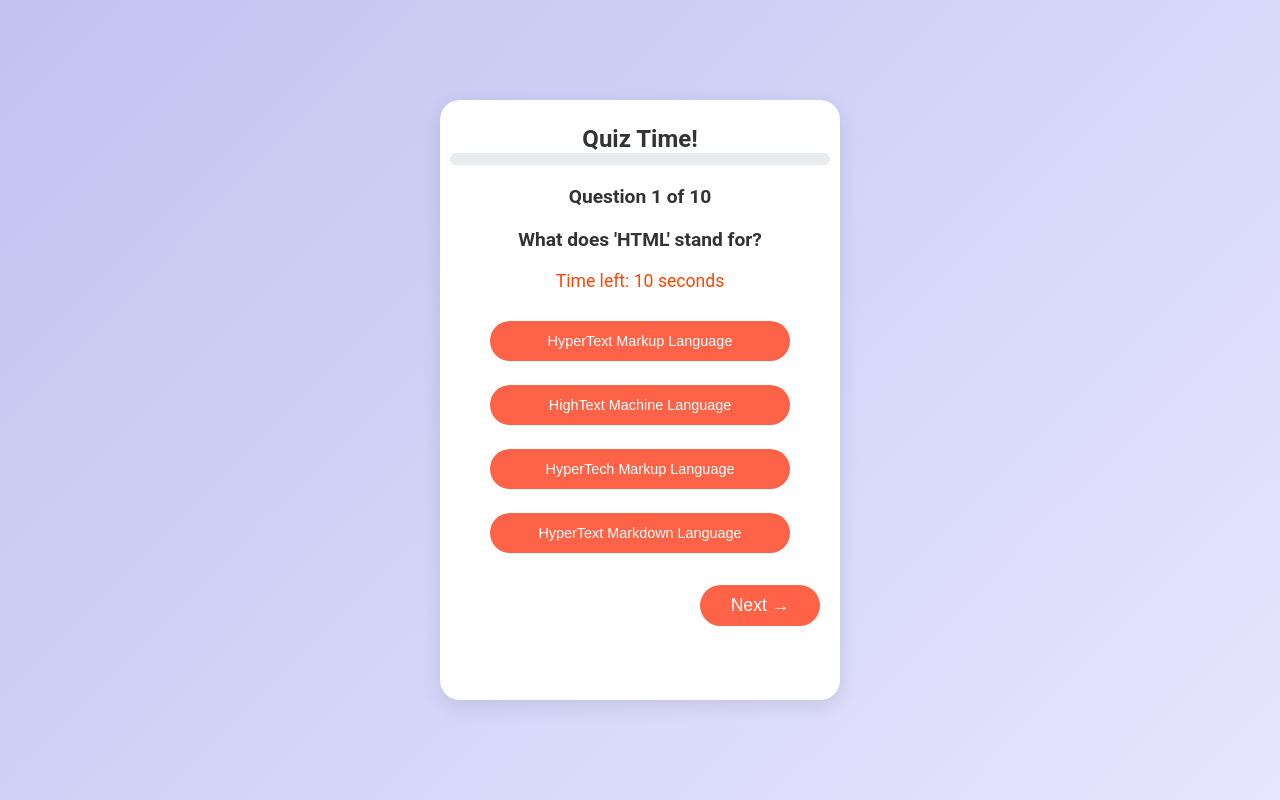
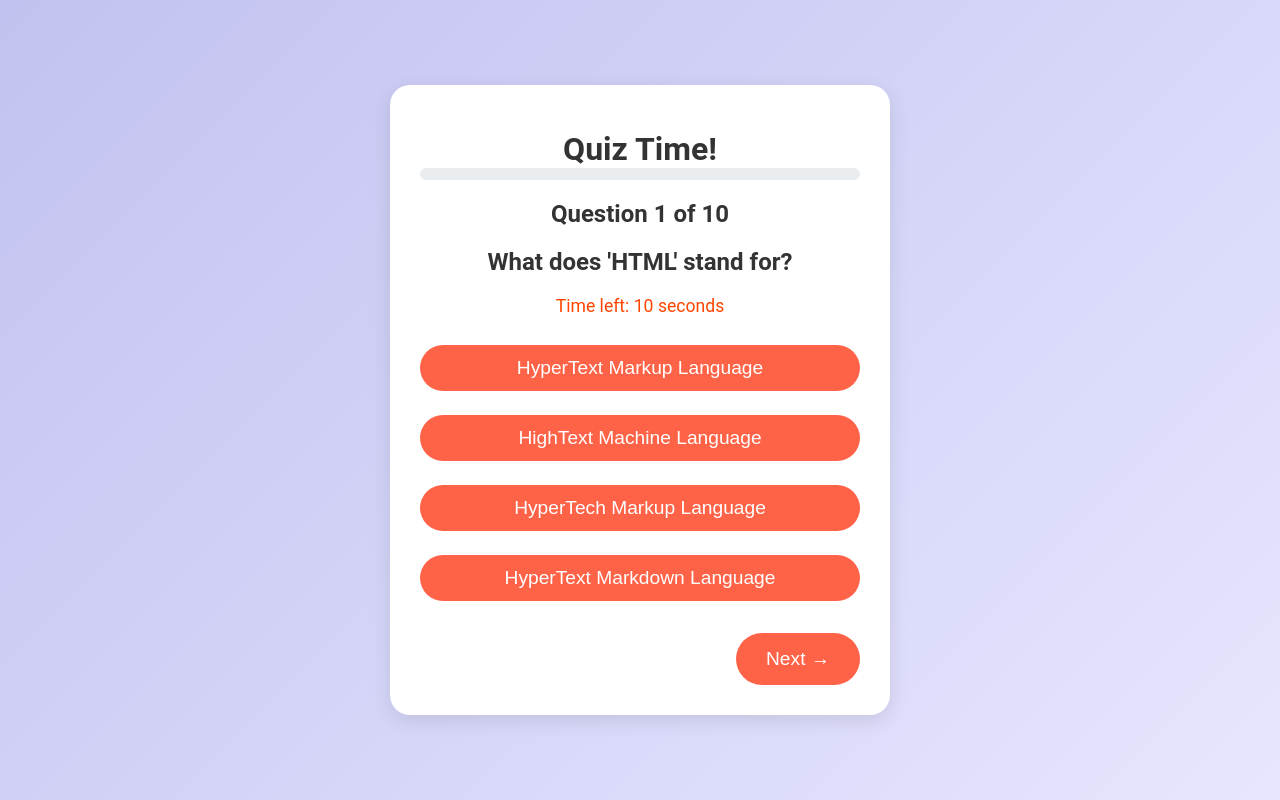
Before and after one commit to madavsharma/chai-with-react, a React (Vite) app in the folder quizApp/: page /quiz in a window 1280 px wide. Built offline with nearby package versions, Linux system fonts and the light colour scheme.

Commit message:
created styles.css globally

```diff
--- a/quizApp/src/styles.css
+++ b/quizApp/src/styles.css
@@ -18,8 +18,8 @@ body {
 
 /* Quiz, Result, and Home Containers */
 .quiz-container, .result-container, .home-container {
-    width: 500px;
-    max-width: 400px;
+    width: 100%;
+    max-width: 500px;
     background-color: #fff;
     padding: 20px;
     border-radius: 20px;
@@ -31,17 +31,21 @@ body {
 .quiz-container:hover, .result-container:hover, .home-container:hover {
     transform: translateY(-8px);
 }
-.quiz-container h1{
+
+.quiz-container h1 {
     margin-top: 15px;
 }
-.home-container h1{
-    margin-bottom: 68px;
+
+.home-container h1 {
+    margin-bottom: 50px;
 }
-.home-container img{
+
+.home-container img {
     width: 220px;
     height: 220px;
     margin-top: 10px;
 }
+
 /* Progress Bar */
 .progress-bar {
     background-color: #e9ecef;
@@ -77,6 +81,7 @@ h2 {
     border: none;
     border-radius: 30px;
     transition: background-color 0.3s, box-shadow 0.2s;
+    cursor: pointer;
 }
 
 .options button:hover {
@@ -102,6 +107,7 @@ h2 {
     border: none;
     font-size: 1.1rem;
     transition: background-color 0.3s, box-shadow 0.2s;
+    cursor: pointer;
 }
 
 .navigation-buttons button:first-child {
@@ -128,19 +134,9 @@ h2 {
 }
 
 /* Result Styling */
-.result-container {
-    width: 500px;
-    max-width: 400px;
-    background-color: #fff;
-    padding: 20px;
-    border-radius: 15px;
-    box-shadow: 0 6px 20px rgba(0, 0, 0, 0.1);
-    text-align: center;
-}
-
 .result-container h1 {
     font-size: 2.2rem;
-    margin-top: 175px;
+    margin-top: 75px;
 }
 
 .result-container .score {
@@ -170,6 +166,7 @@ h2 {
     margin: 20px auto;
     margin-top: 30px;
     width: 55%;
+    cursor: pointer;
 }
 
 .play-again-button:hover {
@@ -193,8 +190,9 @@ h2 {
     align-items: center;
     justify-content: center;
     margin: 20px auto;
-    margin-top:0px;
+    margin-top: 0px;
     width: 55%;
+    cursor: pointer;
 }
 
 .start-button:hover {
@@ -209,7 +207,6 @@ h2 {
 /* Home Container */
 .home-container {
     display: flex;
-
     flex-direction: column;
     align-items: center;
     justify-content: center;
@@ -225,31 +222,50 @@ h2 {
 }
 
 /* Responsive Design */
-@media (max-width: 1800px) {
+@media (max-width: 768px) {
     .quiz-container, .result-container, .home-container {
-        width: 800px;
-        height: 600px;
-        padding: 10px;
+        width: 90%;
+        padding: 15px;
     }
 
     h1 {
-        font-size: 1.5rem;
+        font-size: 1.4rem;
     }
 
     h2 {
-        font-size: 1.2rem;
+        font-size: 1.1rem;
     }
 
     .options button {
-        font-size: 0.9rem;
-        width:300px;
+        font-size: 0.85rem;
     }
 
     .navigation-buttons button {
         padding: 10px;
-        width: 120px;
-        margin-right: 10px;
-
-
+        font-size: 1rem;
     }
 }
+
+@media (min-width: 1200px) {
+    .quiz-container, .result-container, .home-container {
+        width: 600px;
+        padding: 30px;
+    }
+
+    h1 {
+        font-size: 2rem;
+    }
+
+    h2 {
+        font-size: 1.5rem;
+    }
+
+    .options button {
+        font-size: 1.2rem;
+    }
+
+    .navigation-buttons button {
+        padding: 15px 30px;
+        font-size: 1.2rem;
+    }
+}
```
